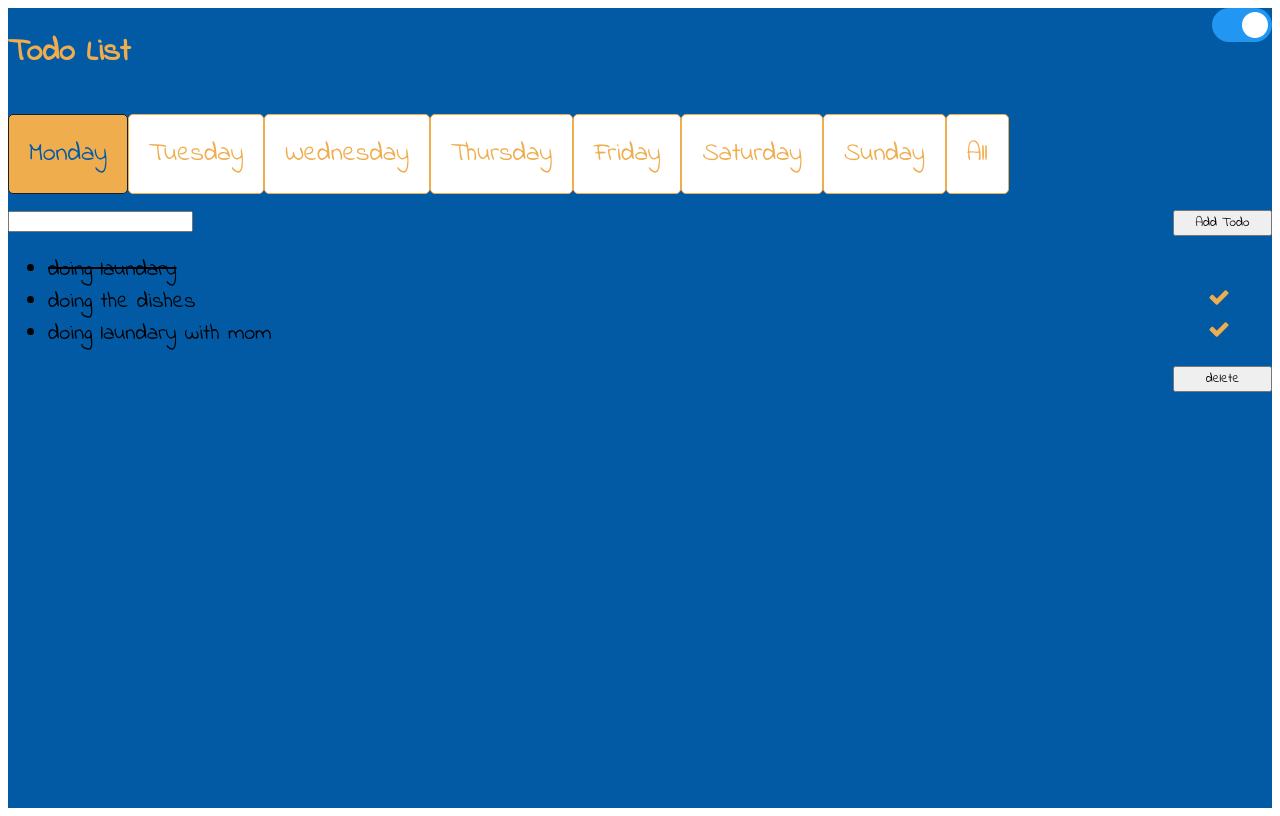
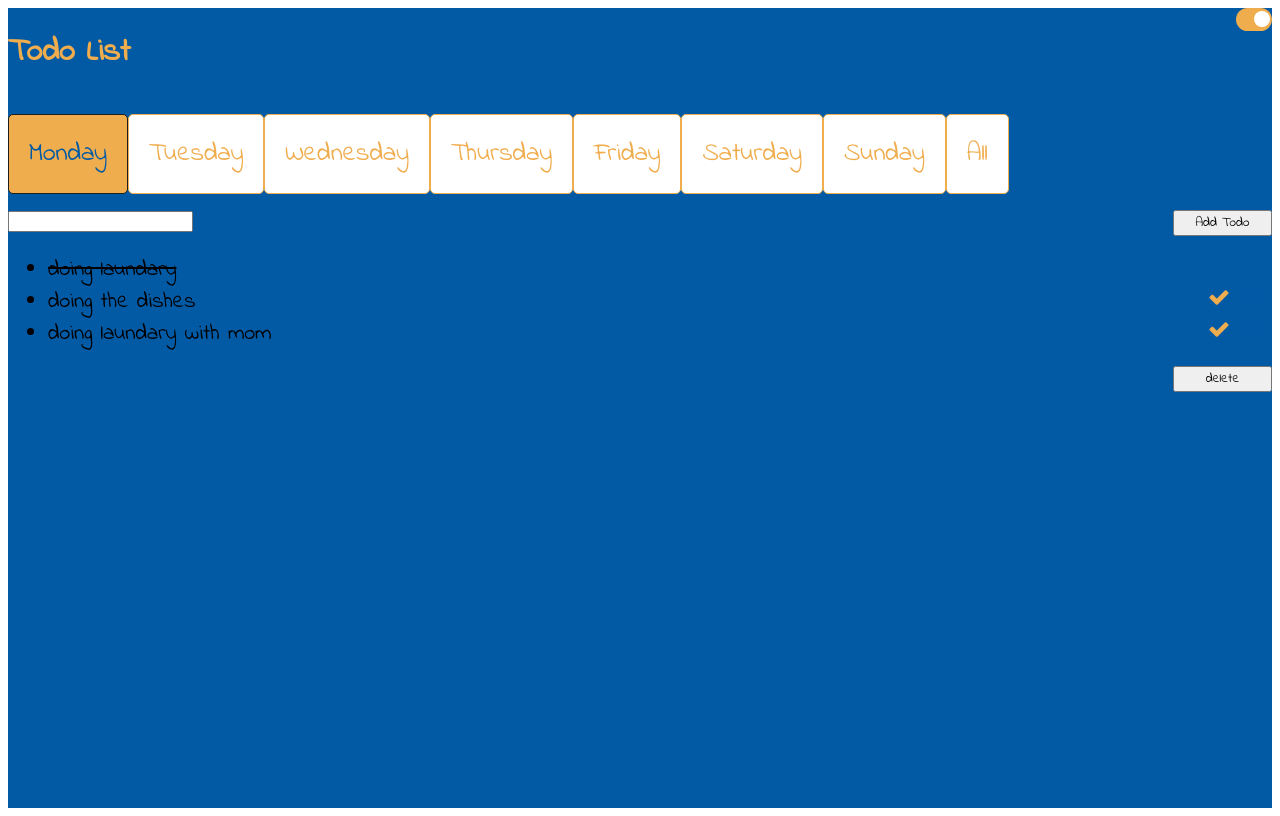
Before and after one commit to Mgrdich/React_typescrpit_todoapp, a React (Create React App) app in the folder todoapp/: page / in a window 1280 px wide. Built offline with nearby package versions, Linux system fonts and the light colour scheme.

Commit message:
adding delete to all

```diff
--- a/todoapp/src/App.tsx
+++ b/todoapp/src/App.tsx
@@ -54,7 +54,7 @@ function App(): JSX.Element {
         setValue("");//to get it reinitialize itself
 
     };
-    const addTodo = function (text: string): void {
+    const addTodo = function (text: string): void { /*here will be added the all code*/
         const newTodos: ITodo[] = [...todos, {text, complete: false, week: weekDay}];
         setTodos(newTodos);
     };
@@ -74,7 +74,8 @@ function App(): JSX.Element {
         });
         setTodos(Filtered);
     };
-    const deleteAll = function (activeWeek: string): void {
+    const deleteAll = function (activeWeek: string): void { /*here for all*/
+
         let Filtered = todos.filter((item) => {
             return item.week !== activeWeek;
         });
--- a/todoapp/src/helper/Counting.ts
+++ b/todoapp/src/helper/Counting.ts
@@ -1,6 +1,6 @@
 //counting keys
 export function CountingProperty(array: any[], str: string, key: string): number {
-    return array.reduce((acc, current) => {
+    return str === 'All' ? array.length : array.reduce((acc, current) => {
         if (current[key] === str) return ++acc;
         else return acc;
     }, 0);
--- a/todoapp/src/styles/switch.css
+++ b/todoapp/src/styles/switch.css
@@ -1,8 +1,8 @@
 .switch {
     position: relative;
     display: inline-block;
-    width: 60px;
-    height: 34px;
+    width: 36px;
+    height: 23px;
 }
 
 .switch input {
@@ -18,7 +18,7 @@
     left: 0;
     right: 0;
     bottom: 0;
-    background-color: #ccc;
+    background-color:darkred;
     -webkit-transition: .4s;
     transition: .4s;
 }
@@ -26,8 +26,8 @@
 .slider:before {
     position: absolute;
     content: "";
-    height: 26px;
-    width: 26px;
+    height: 16px;
+    width: 16px;
     left: 4px;
     bottom: 4px;
     background-color: white;
@@ -36,17 +36,17 @@
 }
 
 input:checked + .slider {
-    background-color: #2196F3;
+    background-color: #f0ad4e;
 }
 
 input:focus + .slider {
-    box-shadow: 0 0 1px #2196F3;
+    box-shadow: 0 0 1px #f0ad4e;
 }
 
 input:checked + .slider:before {
-    -webkit-transform: translateX(26px);
-    -ms-transform: translateX(26px);
-    transform: translateX(26px);
+    -webkit-transform: translateX(14px);
+    -ms-transform: translateX(14px);
+    transform: translateX(14px);
 }
 
 /* Rounded sliders */
```
